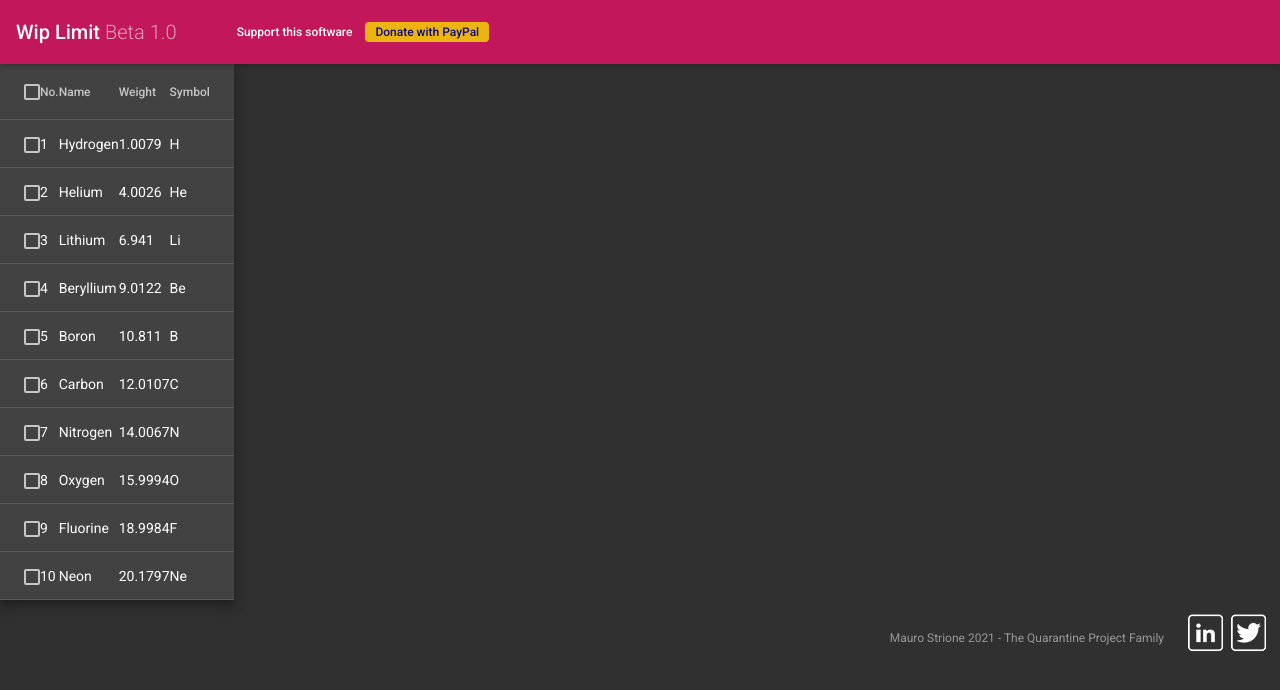
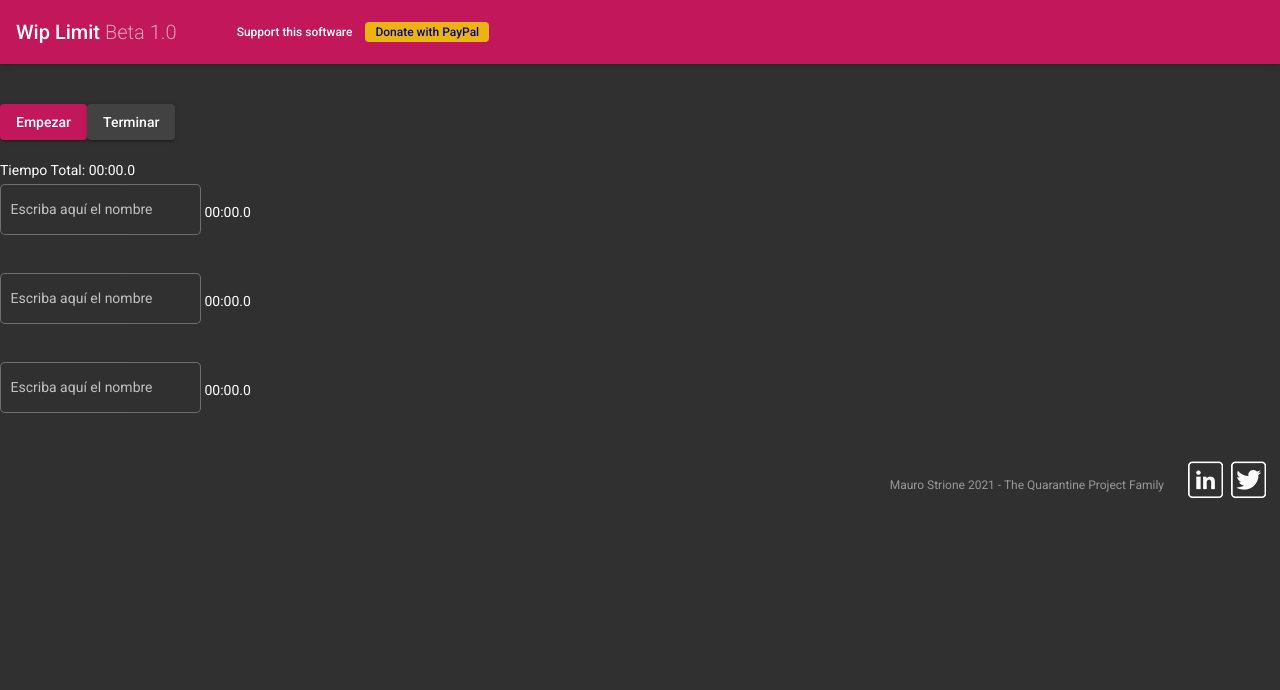
Before and after one commit to mstrione/wip-limit, an Angular app: page /board in a window 1280 px wide. Shown: the top 690 px of the page. Built offline with nearby package versions, Linux system fonts and the light colour scheme.

Commit message:
Agegado TIMES y 3 imput

```diff
--- a/src/app/app.module.ts
+++ b/src/app/app.module.ts
@@ -16,13 +16,15 @@ import { MatTableModule } from '@angular/material/table';
 import { MatTableDataSource } from '@angular/material/table';
 import { MatCheckboxModule } from '@angular/material/checkbox';
 import { BoardComponent } from './components/board/board.component';
+import { FormatTimePipe } from './pipes/format-time.pipe';
 
 @NgModule({
   declarations: [
     AppComponent,
     HeaderComponent,
     FooterComponent,
-    BoardComponent
+    BoardComponent,
+    FormatTimePipe
   ],
   imports: [
     BrowserModule,
--- a/src/app/components/board/board.component.html
+++ b/src/app/components/board/board.component.html
@@ -1,49 +1,33 @@
-<table mat-table [dataSource]="dataSource" class="mat-elevation-z8">
+<br>
+<br>
+<button mat-raised-button color="primary" (click)="start()">Empezar</button>
+<button mat-raised-button color="info" (click)="finish()">Terminar</button>
+<br>
+<br>
+Tiempo Total: {{timer | formatTime}}
 
-  <!-- Checkbox Column -->
-  <ng-container matColumnDef="select">
-    <th mat-header-cell *matHeaderCellDef>
-      <mat-checkbox (change)="$event ? masterToggle() : null"
-                    [checked]="selection.hasValue() && isAllSelected()"
-                    [indeterminate]="selection.hasValue() && !isAllSelected()"
-                    [aria-label]="checkboxLabel()">
-      </mat-checkbox>
-    </th>
-    <td mat-cell *matCellDef="let row">
-      <mat-checkbox (click)="$event.stopPropagation()"
-                    (change)="$event ? selection.toggle(row) : null"
-                    [checked]="selection.isSelected(row)"
-                    [aria-label]="checkboxLabel(row)">
-      </mat-checkbox>
-    </td>
-  </ng-container>
+<p>
+  <mat-form-field appearance="outline">
+    <mat-label>Escriba aquí el nombre</mat-label>
+    <input matInput autocomplete="off" (focus)="onFocus(0)" (blur)="onBlur()">
+  </mat-form-field>
+  {{timer1[0] | formatTime}}
+</p>
 
-  <!-- Position Column -->
-  <ng-container matColumnDef="position">
-    <th mat-header-cell *matHeaderCellDef> No. </th>
-    <td mat-cell *matCellDef="let element"> {{element.position}} </td>
-  </ng-container>
 
-  <!-- Name Column -->
-  <ng-container matColumnDef="name">
-    <th mat-header-cell *matHeaderCellDef> Name </th>
-    <td mat-cell *matCellDef="let element"> {{element.name}} </td>
-  </ng-container>
+<p>
+  <mat-form-field appearance="outline">
+    <mat-label>Escriba aquí el nombre</mat-label>
+    <input matInput autocomplete="off" (focus)="onFocus(1)" (blur)="onBlur()">
+  </mat-form-field>
+  {{timer1[1] | formatTime}}
+</p>
 
-  <!-- Weight Column -->
-  <ng-container matColumnDef="weight">
-    <th mat-header-cell *matHeaderCellDef> Weight </th>
-    <td mat-cell *matCellDef="let element"> {{element.weight}} </td>
-  </ng-container>
 
-  <!-- Symbol Column -->
-  <ng-container matColumnDef="symbol">
-    <th mat-header-cell *matHeaderCellDef> Symbol </th>
-    <td mat-cell *matCellDef="let element"> {{element.symbol}} </td>
-  </ng-container>
-
-  <tr mat-header-row *matHeaderRowDef="displayedColumns"></tr>
-  <tr mat-row *matRowDef="let row; columns: displayedColumns;"
-      (click)="selection.toggle(row)">
-  </tr>
-</table>
+<p>
+  <mat-form-field appearance="outline">
+    <mat-label>Escriba aquí el nombre</mat-label>
+    <input matInput autocomplete="off" (focus)="onFocus(2)" (blur)="onBlur()">
+  </mat-form-field>
+  {{timer1[2] | formatTime}}
+</p>
--- a/src/app/components/board/board.component.ts
+++ b/src/app/components/board/board.component.ts
@@ -1,73 +1,64 @@
 import { Component, OnInit } from '@angular/core';
-import {SelectionModel} from '@angular/cdk/collections';
-import { MatTableDataSource } from '@angular/material/table';
-
-export interface PeriodicElement {
-  name: string;
-  position: number;
-  weight: number;
-  symbol: string;
-}
-
-const ELEMENT_DATA: PeriodicElement[] = [
-  {position: 1, name: 'Hydrogen', weight: 1.0079, symbol: 'H'},
-  {position: 2, name: 'Helium', weight: 4.0026, symbol: 'He'},
-  {position: 3, name: 'Lithium', weight: 6.941, symbol: 'Li'},
-  {position: 4, name: 'Beryllium', weight: 9.0122, symbol: 'Be'},
-  {position: 5, name: 'Boron', weight: 10.811, symbol: 'B'},
-  {position: 6, name: 'Carbon', weight: 12.0107, symbol: 'C'},
-  {position: 7, name: 'Nitrogen', weight: 14.0067, symbol: 'N'},
-  {position: 8, name: 'Oxygen', weight: 15.9994, symbol: 'O'},
-  {position: 9, name: 'Fluorine', weight: 18.9984, symbol: 'F'},
-  {position: 10, name: 'Neon', weight: 20.1797, symbol: 'Ne'},
-];
-
-/**
- * @title Table with selection
- */
+import { Subscription, timer } from 'rxjs';
 
 @Component({
   selector: 'app-board',
   templateUrl: './board.component.html',
   styleUrls: ['./board.component.scss']
 })
+
 export class BoardComponent implements OnInit {
 
-  displayedColumns: string[] = ['select', 'position', 'name', 'weight', 'symbol'];
-  dataSource = new MatTableDataSource<PeriodicElement>(ELEMENT_DATA);
-  selection = new SelectionModel<PeriodicElement>(true, []);
+  countDown: Subscription | any;
+  timer = 0;
+  round = 1;
+  timer1 = [0,0,0,0,0,0];
+  timer2 = [0,0,0,0,0,0];
+  activeField = -1;
+  tick = 10;
+  running = false;
+
+
+  ngOnInit() {
+    this.countDown = timer(0, this.tick).subscribe(() => {
+        if (this.running) {
+          ++this.timer;
+          if (this.activeField!==-1) {
+            if (this.round===1) {
+              ++this.timer1[this.activeField];
+            } else {
+              ++this.timer2[this.activeField];
+            }
+
+          }
+        }
+      }
+     )
+
+  }
+
+  ngOnDestroy(){
+    this.countDown = null;
+  }
+
+  start() {
+    this.running = true;
+  }
+
+  finish() {
+    this.running = false;
+  }
+
+  onFocus(value: number) {
+      this.activeField = value;
+  }
+
+  onBlur() {
+    this.activeField = -1;
+  }
 
   constructor() {
 
   }
 
-  /** Whether the number of selected elements matches the total number of rows. */
-  isAllSelected() {
-    const numSelected = this.selection.selected.length;
-    const numRows = this.dataSource.data.length;
-    return numSelected === numRows;
-  }
-
-  /** Selects all rows if they are not all selected; otherwise clear selection. */
-  masterToggle() {
-    if (this.isAllSelected()) {
-      this.selection.clear();
-      return;
-    }
-
-    this.selection.select(...this.dataSource.data);
-  }
-
-  /** The label for the checkbox on the passed row */
-  checkboxLabel(row?: PeriodicElement): string {
-    if (!row) {
-      return `${this.isAllSelected() ? 'deselect' : 'select'} all`;
-    }
-    return `${this.selection.isSelected(row) ? 'deselect' : 'select'} row ${row.position + 1}`;
-  }
-
-  ngOnInit(): void {
-  }
-
-
 }
--- /dev/null
+++ b/src/app/pipes/format-time.pipe.ts
@@ -0,0 +1,24 @@
+import { Pipe, PipeTransform } from '@angular/core';
+
+@Pipe({
+  name: 'formatTime'
+})
+export class FormatTimePipe implements PipeTransform {
+
+  transform(value: number): string {
+
+    var mm = Math.floor((value/100) / 60);
+    var ss = Math.floor((value/100) - (mm * 60));
+    var ms = value.toString().slice(-2)
+
+    return ("00" + mm).slice(-2) + ':' + ("00" + ss).slice(-2) + '.' + ms;
+
+
+//    return (
+//      ("00" + minutes).slice(-2) +
+//      ":" +
+//      ("00" + Math.floor(value - minutes * 60)).slice(-2)
+//    );
+  }
+
+}
```
Also changed, not shown: 1 other file (tests, documents, lock files or other folders).
